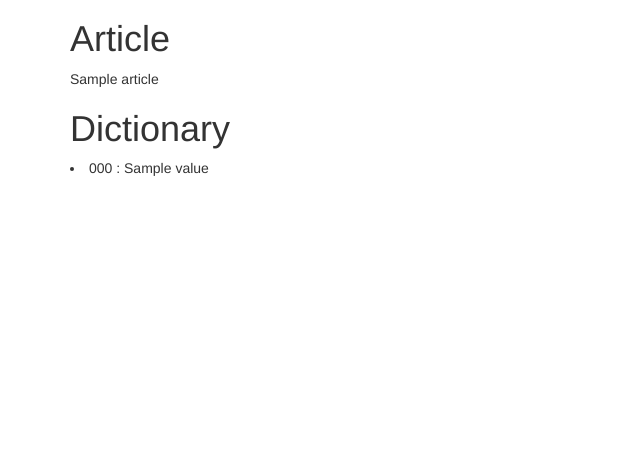
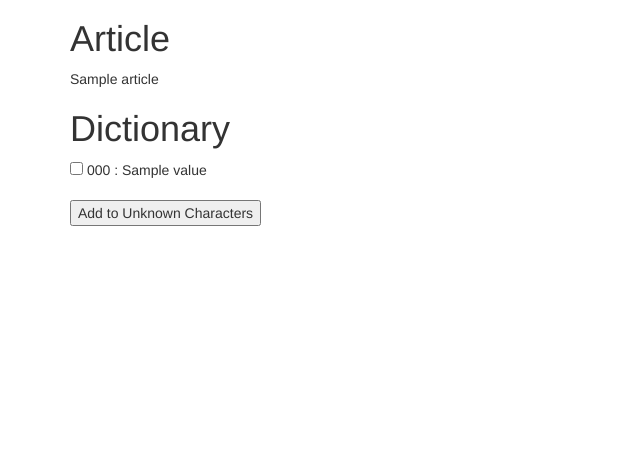
Before and after one commit to mtyadev/chinese_article_recommendation_engine, a Flask app: template templates/index.html in a window 1280 px wide. Shown: the part 98-564 px from the top of the page, without its empty margins (0-640 px from the left). Run offline with Flask 2, Linux system fonts and the light colour scheme; the template is opened without the code that fills it: most values are stand-ins (such as "Sample title", 1, 10 or a date in 2020); parts of the project's set-up code (start-up, migrations or seed data) failed here and were passed over; some libraries are stand-ins or nearby versions.

Commit message:
Added form to enter unknown characters.

```diff
--- a/article_searcher.py
+++ b/article_searcher.py
@@ -71,4 +71,4 @@ class Article():
                     longest_matches.append("".join(token_parts[len(token_parts)-(run + 1):search_right_most_token]))
                 for x in reversed(longest_matches):
                     print(x.encode("utf-8"))
-            return "".join(reversed(longest_matches)).replace("\n","<br /><br />")
+            return "".join(reversed(longest_matches)).replace("\n","<br /><br />").strip()
--- a/templates/index.html
+++ b/templates/index.html
@@ -14,8 +14,14 @@
 
     <h1>Dictionary</h1>
         <div id = "fixedglossary">
+            <form action="check" method="GET">
             {% for key, value in context_dictionary.items() %}
-               <div id="{{key.decode('utf-8')}}"><li>{{key.decode("utf-8")}} : {{value}}</li></div>
+               <div id="{{key.decode('utf-8')}}">
+                   <input type="checkbox" data-toggle="toggle" name="unknown[]" value="{{key.decode('utf-8')}} : {{value}}"> {{key.decode('utf-8')}} : {{value}}
+               </div>
             {% endfor %}
+            <br />
+            <input type="submit" name="send" value="Add to Unknown Characters">
+            </form>
         </div>
 {% endblock %}
```
